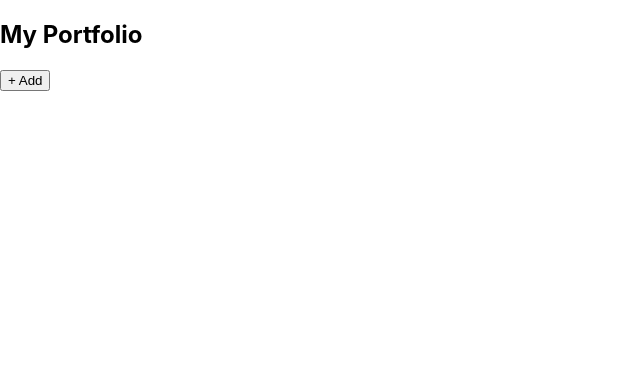
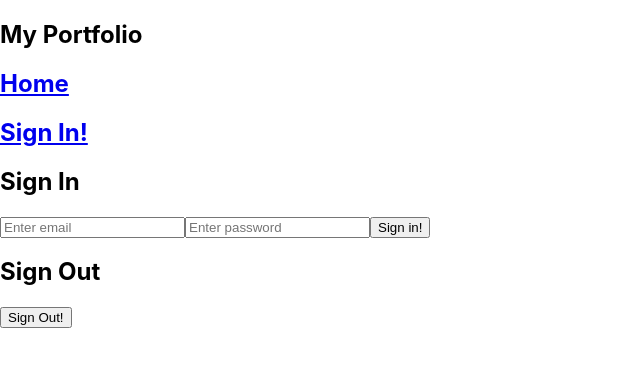
Before and after one commit to Kristina2882/my-portfolio, a React (Create React App) app: page /sign-in in a window 1280 px wide. Shown: the top 366 px of the page, without its empty margins (0-640 px from the left). Built offline with nearby package versions, Linux system fonts and the light colour scheme; no server answers.

Commit message:
authentication added.

```diff
--- a/package.json
+++ b/package.json
@@ -9,6 +9,7 @@
     "firebase": "^10.5.2",
     "react": "^18.2.0",
     "react-dom": "^18.2.0",
+    "react-router-dom": "^6.18.0",
     "react-scripts": "5.0.1",
     "web-vitals": "^2.1.4"
   },
--- a/src/components/App.js
+++ b/src/components/App.js
@@ -1,13 +1,20 @@
 import React from 'react';
 import Header from './Header';
 import PropertyControl from './PropertyControl';
+import SignIn from './SignIn';
+import { BrowserRouter as Router, Routes, Route } from 'react-router-dom';
 
 function App() {
   return (
-  <React.Fragment>
-  <Header/>
-  <PropertyControl/>
-  </React.Fragment>
+  <Router>
+ <Header/>
+ <Routes>
+  <Route path='/' element={<PropertyControl/>}/>
+  <Route path='/sign-in' element={<SignIn/>}/>
+ </Routes>
+  </Router>
+
+
   );
 }
 
--- a/src/components/Header.js
+++ b/src/components/Header.js
@@ -1,9 +1,14 @@
 import React from "react";
+import { Link } from "react-router-dom";
 
 function Header() {
     return (
-        <h2>My Portfolio</h2>
-    );
+        <React.Fragment>
+         <h2>My Portfolio</h2>
+        <Link to="/"><h2>Home</h2></Link>
+        <Link to="/sign-in"><h2>Sign In!</h2></Link>
+        </React.Fragment>
+      );
 }
 
 export default Header;
--- a/src/components/NewPropertyForm.js
+++ b/src/components/NewPropertyForm.js
@@ -1,6 +1,5 @@
 import React from "react";
 import ReusableForm from "./ReusableForm";
-import {v4} from 'uuid';
 import PropTypes from 'prop-types';
 
 function NewPropertyForm(props) {
@@ -8,8 +7,7 @@ function NewPropertyForm(props) {
    function handleNewPropertyFormSubmission(event) {
         event.preventDefault();
         props.onCreatingNewProperty({
-        name: event.target.name.value,
-        id: v4()
+        name: event.target.name.value
         });
 
     }
--- a/src/components/PropertyControl.js
+++ b/src/components/PropertyControl.js
@@ -1,17 +1,38 @@
-import React, {useState} from "react";
+import React, {useEffect, useState} from "react";
 import NewPropertyForm from "./NewPropertyForm";
 import PropertyList from "./PropertyList";
 import EditPropertyForm from "./EditPropertyForm";
 import PropertyDetail from "./PropertyDetail";
-import db from './../firebase';
+import {db} from './../firebase';
+import { collection, addDoc, onSnapshot, updateDoc, deleteDoc, doc } from "firebase/firestore";
 
 function PropertyControl() {
     const [formVisible, setFormVisible] = useState(false);
     const [mainPropertyList, setMainPropertyList] = useState([]);
     const [selectedProperty, setSelectedProperty] = useState(null);
     const [editing, setEditing] = useState(false);
+    const [error, setError] = useState(null);
 
+useEffect(() => {
+  const unSubscribe = onSnapshot(
+    collection(db, "properties"),
+    (collectionSnapshot) => {
+    const properties = [];
+    collectionSnapshot.forEach((doc) => {
+    properties.push({
+      name: doc.data().name,
+      id: doc.id
+    });
+    });
+    setMainPropertyList(properties);
+    },
+    (error) => {
+    setError(error.message);
+    }
+  );
+  return () => unSubscribe;
 
+},[]);
 
 const handleClick = () => {
     if (selectedProperty != null) {
@@ -23,9 +44,9 @@ const handleClick = () => {
         }
 }
 
-const handleDeletingProperty = (id) => {
-    const newMainPropertyList = mainPropertyList.filter(property => property.id !== id);
-    setMainPropertyList(newMainPropertyList);
+const handleDeletingProperty = async(id) => {
+    const propertyToDelete = doc(db, "properties", id);
+    deleteDoc(propertyToDelete);
     setSelectedProperty(null);
   }
 
@@ -33,16 +54,15 @@ const handleDeletingProperty = (id) => {
    setEditing(true);
   }
 
-  const handleEditingPropertyInList = (propertyToEdit) => {
-    const newMainPropertyList = mainPropertyList.filter(property => property.id !== selectedProperty.id).concat(propertyToEdit);
-    setMainPropertyList(newMainPropertyList);
+  const handleEditingPropertyInList = async (propertyToEdit) => {
+    const propertyRef = doc(db, "properties", propertyToEdit.id);
+    await updateDoc(propertyRef, propertyToEdit);
     setSelectedProperty(null);
     setEditing(false);
   }
 
-  const handleAddingNewPropertyToList = (newProperty) => {
-    const newMainPropertyList = mainPropertyList.concat(newProperty);
-    setMainPropertyList(newMainPropertyList);
+  const handleAddingNewPropertyToList = async (newProperty) => {
+    await addDoc(collection(db, "properties"), newProperty);
     setFormVisible(false);
   }
 
@@ -53,7 +73,10 @@ const handleDeletingProperty = (id) => {
     let currectlyVisible;
     let buttonText;
 
-    if (editing ) {
+    if(error) {
+    currectlyVisible = <h5>There was an error: {error}.</h5>
+    }
+    else if (editing ) {
         currectlyVisible=<EditPropertyForm property={selectedProperty} onPropEditing={handleEditingPropertyInList}/>
         buttonText="To List";
       } else if (selectedProperty != null) {
@@ -70,7 +93,7 @@ const handleDeletingProperty = (id) => {
   return (
     <React.Fragment>
         {currectlyVisible}
-        <button onClick={handleClick}>{buttonText}</button>
+       {error ? null: <button onClick={handleClick}>{buttonText}</button>}
     </React.Fragment>
   );
 }
--- a/src/components/SignIn.js
+++ b/src/components/SignIn.js
@@ -1,15 +1,57 @@
-import React from "react";
+import React, { useState } from "react";
+import {auth} from './../firebase';
+import { signInWithEmailAndPassword, signOut } from "firebase/auth";
 
 function SignIn() {
+ const [signInSuccess, setSignInSuccess] = useState(null);
+ const [signOutSuccess, setSignOutSuccess] = useState(null);
+
+ function doSignIn(event) {
+  event.preventDefault();
+
+  const email = event.target.email.value;
+  const password = event.target.password.value;
+
+  signInWithEmailAndPassword(auth, email, password)
+  .then((userCredential) => {
+    setSignInSuccess(`You've signed in successfully as ${userCredential.user.email}!`);
+  })
+  .catch((error) => {
+    setSignInSuccess(`There were problems when sign in: ${error.message}`);
+  });
+ }
+
+ function doSignOut() {
+    signOut(auth)
+    .then(function() {
+        setSignOutSuccess("You've signed out successfully! See you:))");
+    })
+    .catch(function(error) {
+      setSignOutSuccess(`There was an error while sign out: ${error.message}`);
+    });
+ }
     return (
         <React.Fragment>
             <h2>Sign In</h2>
-            <form>
-                <input/>
-                <input/>
+            <h3><em>{signInSuccess}</em></h3>
+            <form onSubmit={doSignIn}>
+                <input
+                type="text"
+                name="email"
+                placeholder="Enter email"/>
+                <input
+                type="password"
+                name="password"
+                placeholder="Enter password"/>
                 <button type="submit">Sign in!</button>
             </form>
+
+            <h2>Sign Out</h2>
+            <h3><em>{signOutSuccess}</em></h3>
+            <button onClick={doSignOut}>Sign Out!</button>
         </React.Fragment>
 
     );
 }
+
+export default SignIn;
--- a/src/firebase.js
+++ b/src/firebase.js
@@ -1,5 +1,6 @@
 import {initializeApp} from 'firebase/app';
 import {getFirestore} from 'firebase/firestore';
+import {getAuth} from 'firebase/auth';
 
 const firebaseConfig = {
     apiKey: process.env.REACT_APP_FIREBASE_API_KEY,
@@ -11,6 +12,7 @@ const firebaseConfig = {
   }
 
   const app = initializeApp(firebaseConfig);
+  const auth = getAuth(app);
   const db = getFirestore(app);
 
-  export default db;
+  export {auth, db};
```
Also changed, not shown: 1 other file (tests, documents, lock files or other folders).
